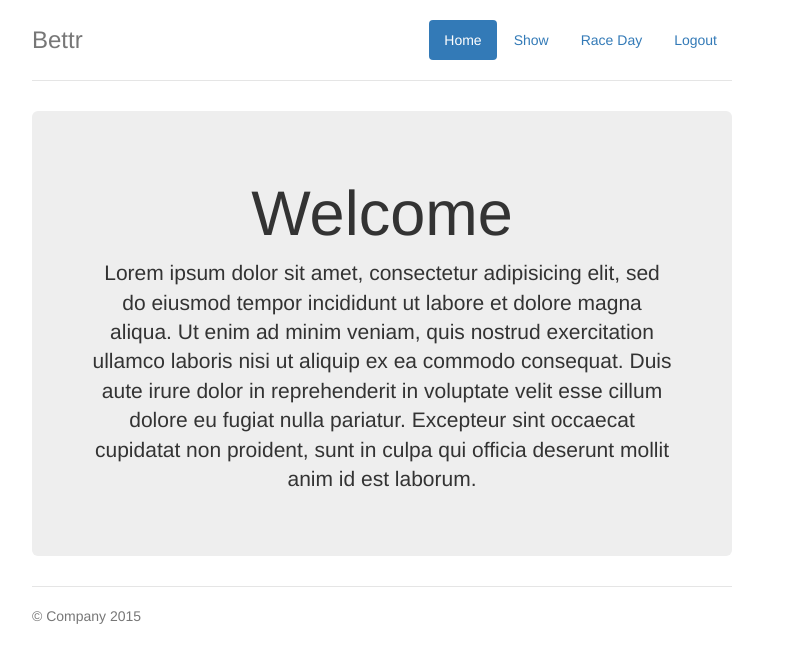
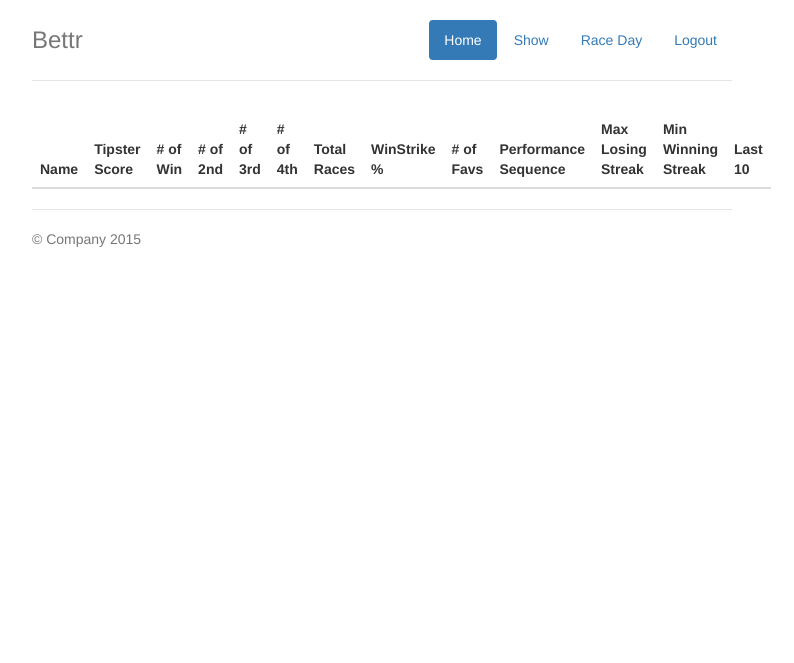
Before and after one commit to brunowenzel07/bet_bettr, a Flask app: template templates/dashboard.html in a window 1280 px wide. Shown: the top 663 px of the page, without its empty margins (258-1052 px from the left). Run offline with Flask 2, Linux system fonts and the light colour scheme; the template is opened without the code that fills it, so the values that code supplies are empty; some libraries are stand-ins or nearby versions.

Commit message:
Updated dashboard with tipsters tabl

```diff
--- a/templates/dashboard.html
+++ b/templates/dashboard.html
@@ -1,4 +1,3 @@
-
 <!DOCTYPE html>
 <html lang="en">
   <head>
@@ -37,14 +36,45 @@
         <h3 class="text-muted">Bettr</h3>
       </div>
 
-      <div class="jumbotron">
-        <h1>Welcome {{user.Name}}</h1>
-        <p class="lead">Lorem ipsum dolor sit amet, consectetur adipisicing elit, sed do eiusmod
-        tempor incididunt ut labore et dolore magna aliqua. Ut enim ad minim veniam,
-        quis nostrud exercitation ullamco laboris nisi ut aliquip ex ea commodo
-        consequat. Duis aute irure dolor in reprehenderit in voluptate velit esse
-        cillum dolore eu fugiat nulla pariatur. Excepteur sint occaecat cupidatat non
-        proident, sunt in culpa qui officia deserunt mollit anim id est laborum.</p>
+      <div class="wrapper">
+        <table class="table table-striped">
+        <thead>
+          <tr>
+            <th>Name</th>
+            <th>Tipster Score</th>
+            <th># of Win</th>
+            <th># of 2nd</th>
+            <th># of 3rd</th>
+            <th># of 4th</th>
+            <th>Total Races</th>
+            <th>WinStrike %</th>
+            <th># of Favs</th>
+            <th>Performance Sequence</th>
+            <th>Max Losing Streak</th>
+            <th>Min Winning Streak</th>
+            <th>Last 10</th>
+          </tr>
+        </thead>
+        <tbody>
+          {% for tipster in tipsters %}
+          <tr>
+            <td>tipster.Name</td>
+            <td>tipster.TipsterScore</td>
+            <td>tipster.NumberWinners</td>
+            <td>tipster.Seconds</td>
+            <td>tipster.Thirds</td>
+            <td>tipster.Fourths</td>
+            <td>tipster.TotalRaces</td>
+            <td>tipster.WinStrikeRate</td>
+            <td>tipster.NumberFavorites</td>
+            <td>tipster.PerformanceSequence</td>
+            <td>tipster.MaxLosingStreak</td>
+            <td>tipster.MinWinningStreak</td>
+            <td>tipster.Last10</td>
+          </tr>
+          {% endfor %}
+        </tbody>
+        </table>
       </div>
 
       <footer class="footer">
@@ -54,4 +84,11 @@
     </div> <!-- /container -->
 
   </body>
+  <script type="text/javascript" src="//code.jquery.com/jquery-2.1.4.min.js"></script>
+  <script type="text/javascript" src="//cdn.datatables.net/1.10.8/js/jquery.dataTables.min.js"></script>
+  <script type="text/javascript">
+  $(document).ready(function(){
+    $('#tipstersTable').DataTable();
+  });
+  </script>
 </html>
```
